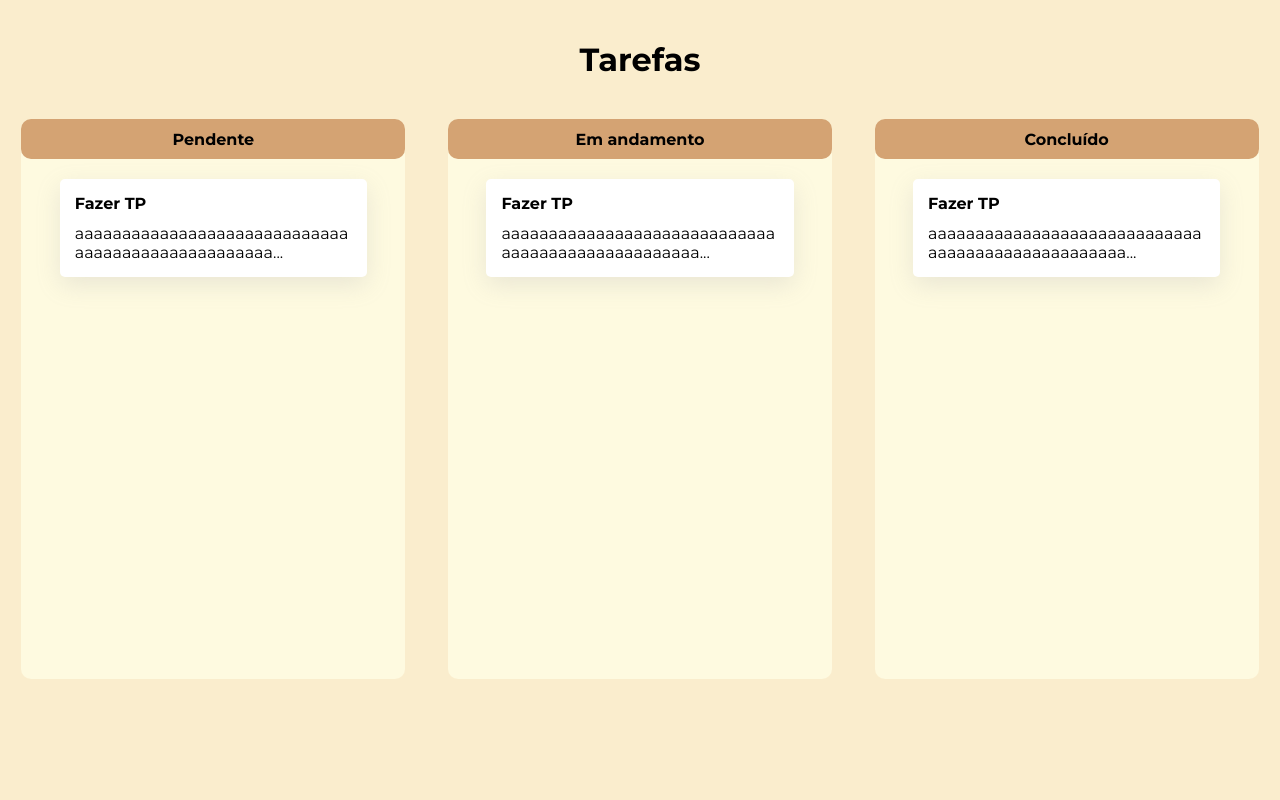
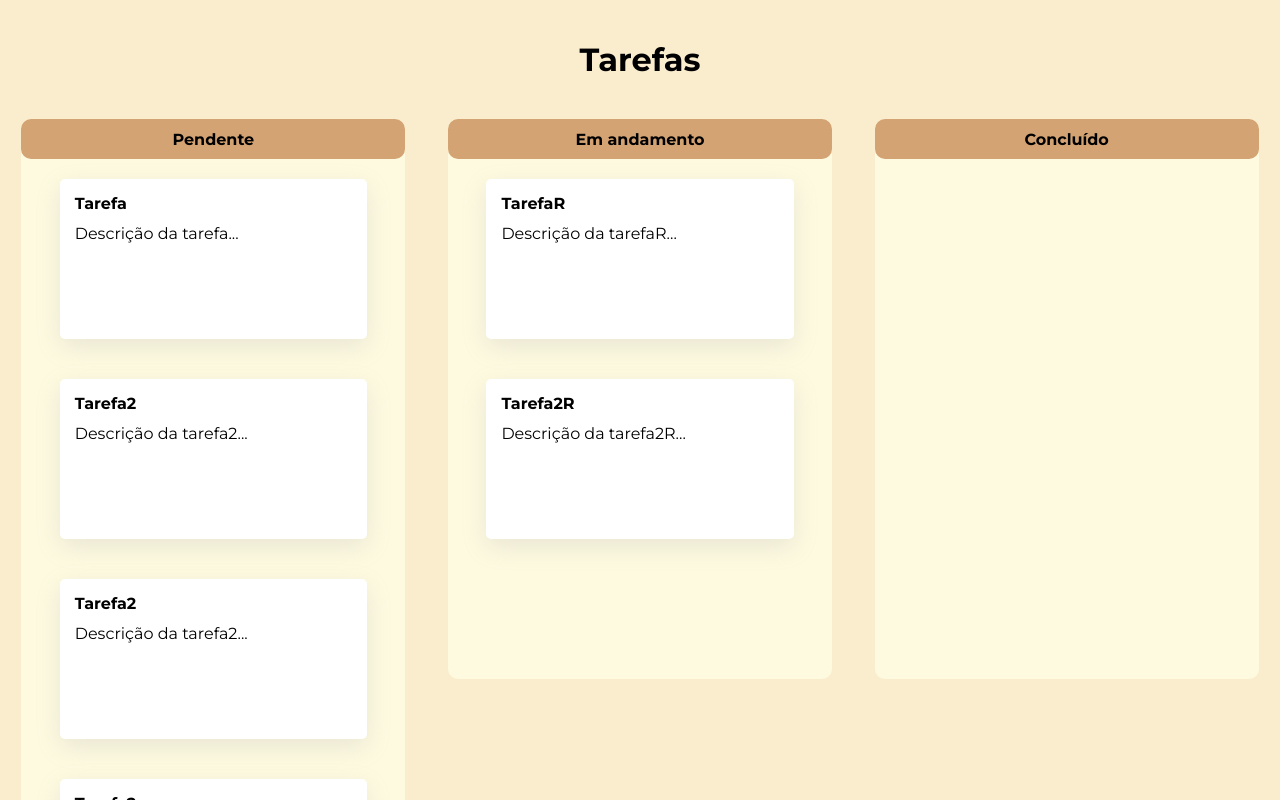
Before and after one commit to lazarobodevan/Tarefas-FrontEnd, a React (Vite) app in the folder tasks/: page / in a window 1280 px wide. Shown: the top 800 px of the page. Built offline with nearby package versions, Linux system fonts and the light colour scheme.

Commit message:
adicionando cards de forma dinamica

```diff
--- a/tasks/src/components/Board/index.jsx
+++ b/tasks/src/components/Board/index.jsx
@@ -1,4 +1,4 @@
-import { useState } from 'react'
+import { useEffect, useState } from 'react'
 import Card from '../Card'
 
 import './styles.css'
@@ -9,11 +9,17 @@ function Board({name, cards}){
             <div className='header'>
                 <strong>{name}</strong>
             </div>
-            <Card
-                id={0}
-                status="Pendente"
-                name="Fazer TP"
-                description="aaaaaaaaaaaaaaaaaaaaaaaaaaaaaaaaaaaaaaaaaaaaaaaaaaaaaaaaaaaaaaaaaaaaaaaaaaaaaaaaaaaaaaaaaaaaa"/>
+            {
+
+            cards.map((elem,index) =>{
+                return <Card
+                    key={index}
+                    id={index}
+                    name= {elem.name}
+                    description= {elem.description}/>
+                    })
+
+            }
         </div>
     )
 }
--- a/tasks/src/components/Board/styles.css
+++ b/tasks/src/components/Board/styles.css
@@ -3,7 +3,7 @@
     flex-direction: column;
     align-content: center;
     width: 30vw;
-    height: 70vh;
+    min-height: 70vh;
     background-color: #fefae0;
     border-radius: 10px;
 }
--- a/tasks/src/components/Card/index.jsx
+++ b/tasks/src/components/Card/index.jsx
@@ -1,53 +1,24 @@
 
 import './styles.css'
-import optionIcon from '../../assets/option.png'
-import { useEffect, useRef, useState } from 'react';
+import OptionsButton from '../OptionsButton';
+import Modal from '../Modal';
 //adicionar position
 function Card({id, name, status, description}){
 
-    const [isVisible, setVisible] = useState(false);
-    const optionRef = useRef();
+    return(
+        <>
+            <div className='card'>
+                <div className='headerWrap'>
 
-    const handleClickOutside = event =>{
-        if(optionRef.current && !optionRef.current.contains(event.target)){
-            setVisible(false);
-        }
-    }
+                    <strong>{name}</strong>
 
-    const handleClick = () => {
-        setVisible(!isVisible);
-    }
+                    <OptionsButton/>
 
-    useEffect(()=>{
-        document.addEventListener('mousedown', handleClickOutside);
-        return () => {
-            document.removeEventListener('mousedown', handleClickOutside);
-        };
-    },[isVisible])
-    return(
-        <div className='card'>
-            <div className='headerWrap'>
-
-                <strong>{name}</strong>
-
-                <div ref={optionRef} className='wrapperOptions'>
-                    <div className='optionsButton' onClick={handleClick}>
-                        <img src={optionIcon}/>
-                    </div>
-                    {
-                        isVisible && (
-                            <div className='optionsPopup'>
-                                <div>Editar</div>
-                                <div>Excluir</div>
-                            </div>
-                        )
-                    }
                 </div>
 
+                <span className='description'>{description.substring(0,50)}...</span>
             </div>
-
-            <span className='description'>{description.substring(0,50)}...</span>
-        </div>
+        </>
     )
 }
 
--- a/tasks/src/components/Card/styles.css
+++ b/tasks/src/components/Card/styles.css
@@ -3,8 +3,9 @@
     flex-direction: column;
 
     width: 80%;
-    height: calc(20vh+60px);
+    height: calc(20vh);
     overflow: visible;
+    position: relative;
 
     background-color: white;
     margin: 20px auto;
@@ -27,49 +28,9 @@
     justify-content: space-between;
 }
 
-.wrapperOptions{
-    position: relative;
-    display: block;
-}
-
-.optionsButton{
-    display: none;
-    align-items: center;
-    justify-content: center;
-    width: 30px;
-    height: 30px;
-    border-radius: 20px;
-    transition: 0.5s;
-}
-
-.optionsButton:hover{
-    background-color: #CBCBCB;
-}
-
-.optionsButton img{
-    width: 20px;
-    height: 20px;
-}
-
 .description{
     width: 100%;
     height: fit-content;
     margin-top: 15px;
     word-wrap: break-word;
 }
-
-.optionsPopup{
-    display: block;
-    position: absolute;
-    right: 20px;
-    top:0px;
-
-    padding: 5px;
-
-    background-color: white;
-    box-shadow: rgba(149, 157, 165, 0.8) 0px 8px 24px;
-}
-.optionsPopup div{
-    padding: 5px;
-    font-weight: bold;
-}
--- /dev/null
+++ b/tasks/src/components/Modal/index.jsx
@@ -0,0 +1,13 @@
+import './styles.css';
+function Modal(){
+    return(
+        <div className="modalWrapper">
+            <div className="modalBackground"></div>
+            <div className="modal">
+
+            </div>
+        </div>
+    )
+}
+
+export default Modal;
--- /dev/null
+++ b/tasks/src/components/Modal/styles.css
@@ -0,0 +1,7 @@
+.modalWrapper{
+    width: 100vw;
+    height: 100vh;
+    background-color: rgba(149, 157, 165, 0.2);
+    position: relative;
+    z-index: 10;
+}
--- /dev/null
+++ b/tasks/src/components/OptionsButton/index.jsx
@@ -0,0 +1,44 @@
+
+import { useEffect, useRef, useState } from 'react';
+import optionIcon from '../../assets/option.png';
+
+import './styles.css';
+function OptionsButton(){
+    const [isVisible, setVisible] = useState(false);
+    const optionRef = useRef();
+
+    const handleClickOutside = event =>{
+        if(optionRef.current && !optionRef.current.contains(event.target)){
+            setVisible(false);
+        }
+    }
+
+    const handleClick = () => {
+        setVisible(!isVisible);
+    }
+
+    useEffect(()=>{
+        document.addEventListener('mousedown', handleClickOutside);
+        return () => {
+            document.removeEventListener('mousedown', handleClickOutside);
+        };
+    },[isVisible]);
+
+    return(
+        <div ref={optionRef} className='wrapperOptions'>
+            <div className='optionsButton' onClick={handleClick}>
+                <img src={optionIcon}/>
+            </div>
+            {
+                isVisible && (
+                    <div className='optionsPopup'>
+                        <div>Editar</div>
+                        <div>Excluir</div>
+                    </div>
+                )
+            }
+        </div>
+    )
+}
+
+export default OptionsButton;
--- /dev/null
+++ b/tasks/src/components/OptionsButton/styles.css
@@ -0,0 +1,61 @@
+.wrapperOptions{
+    position: relative;
+    display: block;
+}
+
+.optionsButton{
+    display: none;
+    align-items: center;
+    justify-content: center;
+    width: 30px;
+    height: 30px;
+    border-radius: 20px;
+    transition: 0.5s;
+}
+
+.optionsButton:hover{
+    background-color: #CBCBCB;
+}
+
+.optionsButton img{
+    width: 20px;
+    height: 20px;
+}
+
+.description{
+    width: 100%;
+    height: fit-content;
+    margin-top: 15px;
+    word-wrap: break-word;
+}
+
+.optionsPopup{
+    display: block;
+    position: absolute;
+    right: 20px;
+    top:0px;
+
+    padding: 5px;
+
+    background-color: white;
+    box-shadow: rgba(149, 157, 165, 0.8) 0px 8px 24px;
+
+
+    animation: displayAnimation 0.2s both;
+}
+
+@keyframes displayAnimation {
+    0%{
+        opacity: 0;
+        transform: translateY(-5px);
+    }
+    100%{
+        opacity: 1;
+        transform: translateY(5px);
+    }
+}
+
+.optionsPopup div{
+    padding: 5px;
+    font-weight: bold;
+}
--- a/tasks/src/pages/Home/index.jsx
+++ b/tasks/src/pages/Home/index.jsx
@@ -1,15 +1,18 @@
-import { useState } from 'react'
+import { useEffect, useState } from 'react'
 import Board from '../../components/Board'
 import './styles.css'
 function Home() {
 
+    const pending = [{name:"Tarefa", description:"Descrição da tarefa"}, {name:"Tarefa2", description:"Descrição da tarefa2"},{name:"Tarefa2", description:"Descrição da tarefa2"},{name:"Tarefa2", description:"Descrição da tarefa2"}, {name:"Tarefa2", description:"Descrição da tarefa2"}, ];
+    const running = [{name:"TarefaR", description:"Descrição da tarefaR"}, {name:"Tarefa2R", description:"Descrição da tarefa2R"}];
+    const concluded = []
   return (
     <div className='homeDiv'>
       <h1>Tarefas</h1>
       <div className='boardsWrapper'>
-        <Board name={"Pendente"}/>
-        <Board name={"Em andamento"}/>
-        <Board name={"Concluído"}/>
+        <Board name={"Pendente"} cards={pending}/>
+        <Board name={"Em andamento"} cards={running}/>
+        <Board name={"Concluído"} cards={concluded}/>
       </div>
     </div>
   )
--- a/tasks/src/pages/Home/styles.css
+++ b/tasks/src/pages/Home/styles.css
@@ -5,7 +5,7 @@
     flex-direction: column;
     background-color: #faedcd;
     width: 100vw;
-    height: 100vh;
+    min-height: calc(100vh);
 }
 
 h1{
@@ -18,7 +18,7 @@ h1{
     display: flex;
     flex-wrap: wrap;
     width: 100%;
-    align-items: center;
+    align-items: flex-start;
     justify-content: space-around;
     flex-direction: row;
     background-color: transparent;
```
